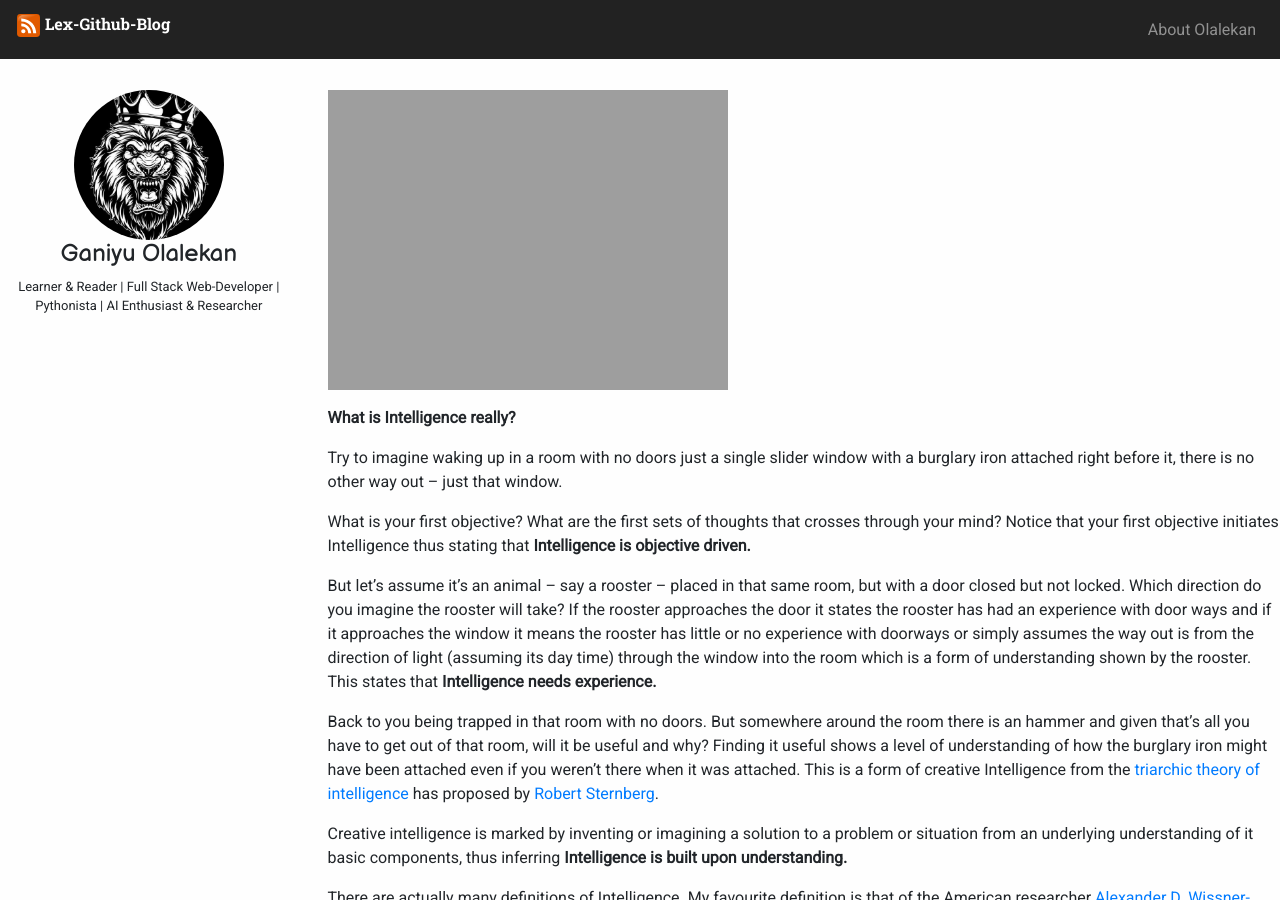
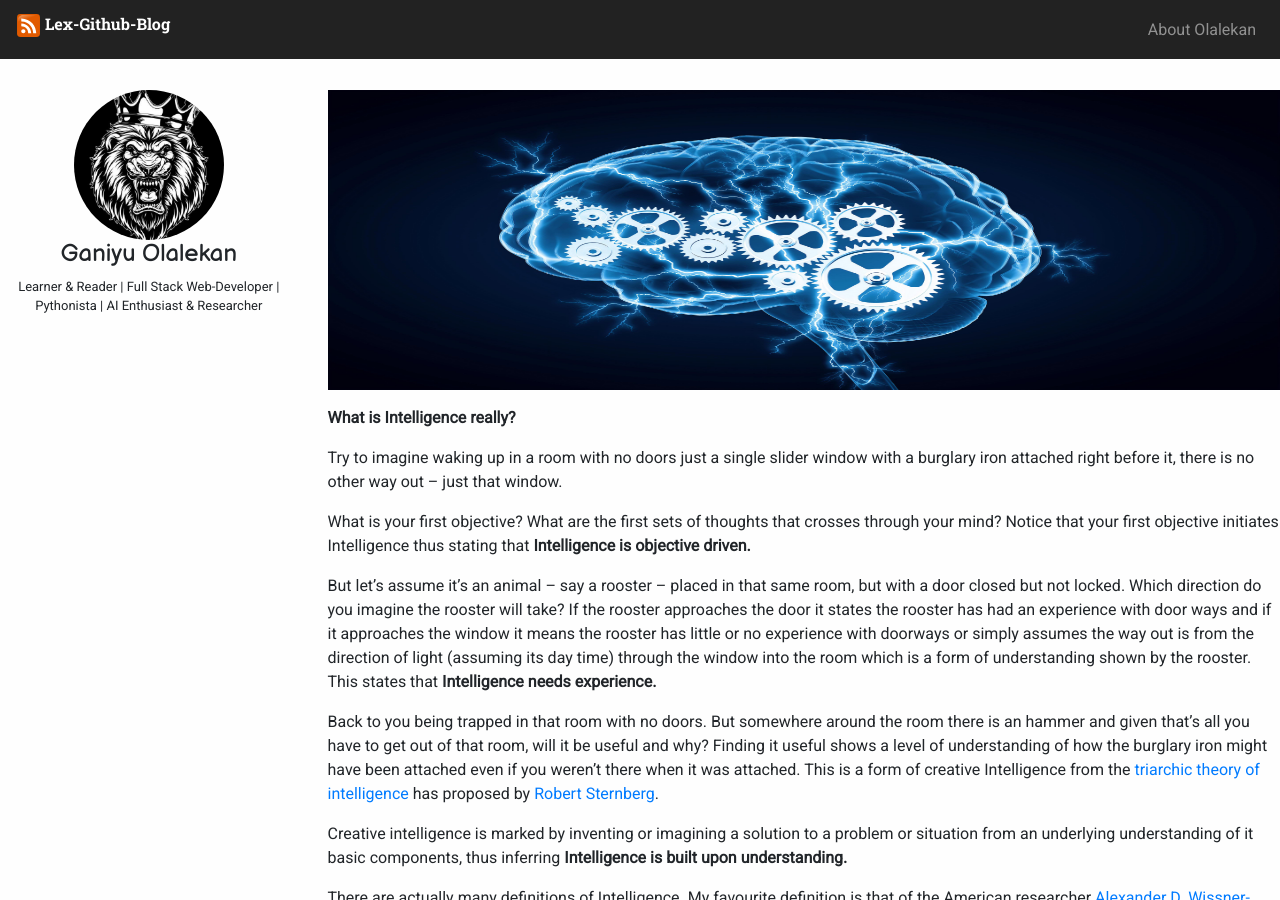
Before and after one commit to ganiyuolalekan/ganiyuolalekan.github.io, a Jekyll site: the page built from _posts/2020-08-31-whai-is-intelligence?.md, in a window 1280 px wide and 900 px high. Built offline with Jekyll 4.4.1, drawn with Linux system fonts in a browser that asks for light colours; nearby versions of some CDN libraries; comment, search, counter and statistics services are not loaded.

Commit message:
fix md image links

```diff
--- a/_posts/2020-08-31-whai-is-intelligence?.md
+++ b/_posts/2020-08-31-whai-is-intelligence?.md
@@ -8,7 +8,7 @@ comments: true
 category: blog
 ---
 
-![www.bdteck.com]({{ site.github.url }}/images/intelligence.jpg =600x300)
+<img src="{{ site.github.url }}/images/intelligence.jpg" alt="www.bdteck.com" width="100%" height="300px" />
 
 **What is Intelligence really?**
 
```
Also changed, not shown: _posts/2020-05-10-linear-regression-tutorial.md (+1 -1 lines).
